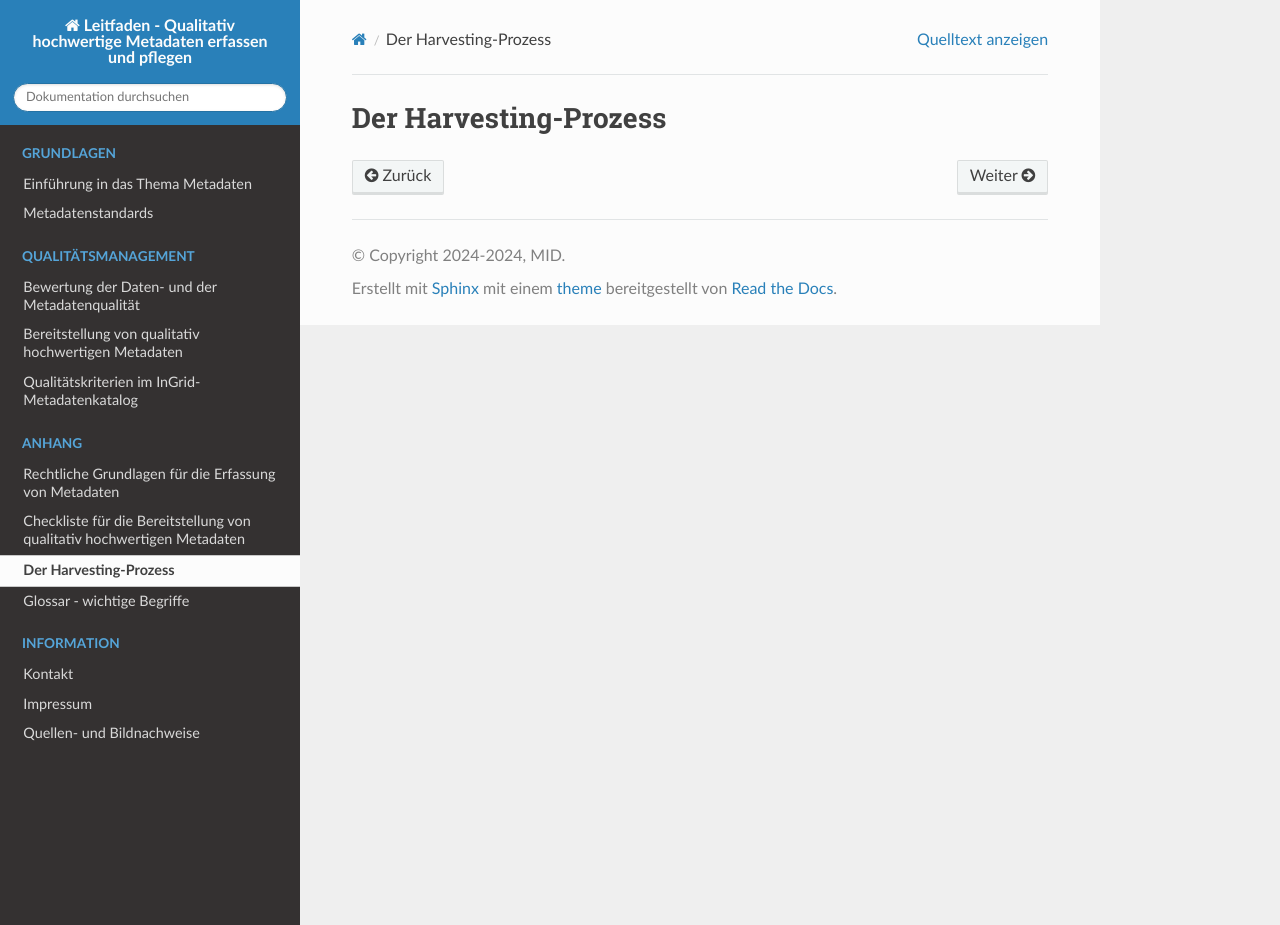
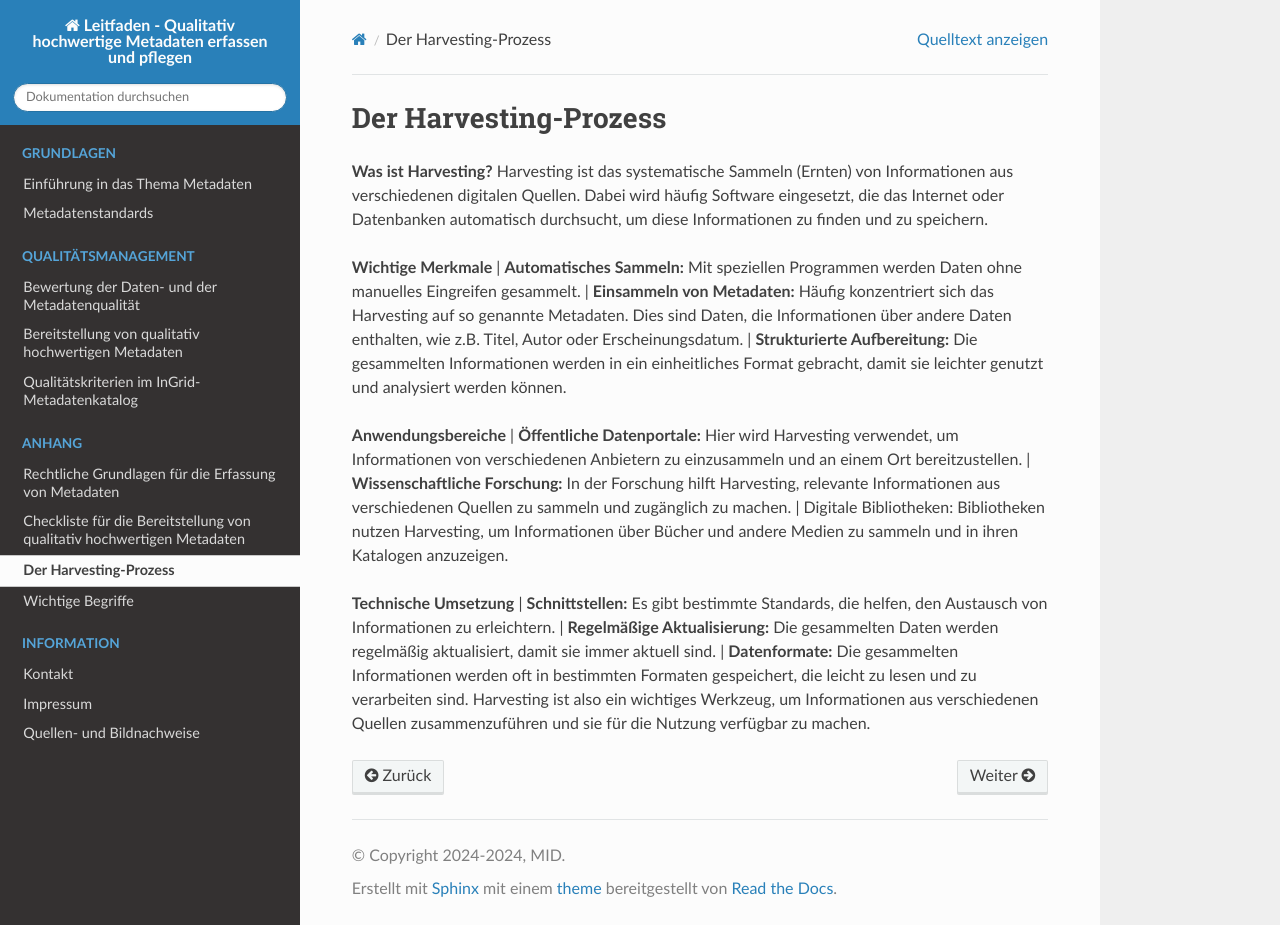
Before and after one commit to tomiwo/ingrid-mdk-st-high-quality-metadata, a Sphinx documentation site: the page built from docs/anhang/harvesting-prozess.rst, in a window 1280 px wide and 925 px high. Built offline with Sphinx 7.4.7 and the Read the Docs theme 3.1.0, drawn with Linux system fonts in a browser that asks for light colours.

Commit message:
Aktualisierung

```diff
--- a/docs/anhang/harvesting-prozess.rst
+++ b/docs/anhang/harvesting-prozess.rst
@@ -1,3 +1,23 @@
 
 Der Harvesting-Prozess
 =======================
+
+**Was ist Harvesting?**
+Harvesting ist das systematische Sammeln (Ernten) von Informationen aus verschiedenen digitalen Quellen. Dabei wird häufig Software eingesetzt, die das Internet oder Datenbanken automatisch durchsucht, um diese Informationen zu finden und zu speichern.
+
+
+**Wichtige Merkmale**
+| **Automatisches Sammeln:** Mit speziellen Programmen werden Daten ohne manuelles Eingreifen gesammelt.
+| **Einsammeln von Metadaten:** Häufig konzentriert sich das Harvesting auf so genannte Metadaten. Dies sind Daten, die Informationen über andere Daten enthalten, wie z.B. Titel, Autor oder Erscheinungsdatum.
+| **Strukturierte Aufbereitung:** Die gesammelten Informationen werden in ein einheitliches Format gebracht, damit sie leichter genutzt und analysiert werden können.
+
+**Anwendungsbereiche**
+| **Öffentliche Datenportale:** Hier wird Harvesting verwendet, um Informationen von verschiedenen Anbietern zu einzusammeln und an einem Ort bereitzustellen.
+| **Wissenschaftliche Forschung:** In der Forschung hilft Harvesting, relevante Informationen aus verschiedenen Quellen zu sammeln und zugänglich zu machen.
+| Digitale Bibliotheken: Bibliotheken nutzen Harvesting, um Informationen über Bücher und andere Medien zu sammeln und in ihren Katalogen anzuzeigen.
+
+**Technische Umsetzung**
+| **Schnittstellen:** Es gibt bestimmte Standards, die helfen, den Austausch von Informationen zu erleichtern.
+| **Regelmäßige Aktualisierung:** Die gesammelten Daten werden regelmäßig aktualisiert, damit sie immer aktuell sind.
+| **Datenformate:** Die gesammelten Informationen werden oft in bestimmten Formaten gespeichert, die leicht zu lesen und zu verarbeiten sind.
+Harvesting ist also ein wichtiges Werkzeug, um Informationen aus verschiedenen Quellen zusammenzuführen und sie für die Nutzung verfügbar zu machen.
--- a/docs/anhang/wichtige-begriffe.rst
+++ b/docs/anhang/wichtige-begriffe.rst
@@ -37,3 +39,5 @@ Datenqualität
 
 Metadatenqualität
 ------------------
+
+.. note:: `Erklärungen zu GeoBegriffen <https://www.lvermgeo.sachsen-anhalt.de/de/gdp-glossar.html>`_
--- a/docs/index.rst
+++ b/docs/index.rst
@@ -41,7 +41,7 @@ Qualitativ hochwertige Metadaten erfassen und pflegen - Hinweise für Metadatene
    anhang/rechtliche-grundlagen.rst
    anhang/checkliste.rst
    anhang/harvesting-prozess.rst
-   anhang/glossar.rst
+   anhang/wichtige-begriffe.rst
 
 .. toctree::
    :maxdepth: 3
```
Also changed, not shown: other parts of docs/anhang/wichtige-begriffe.rst (+2 -0 lines).
